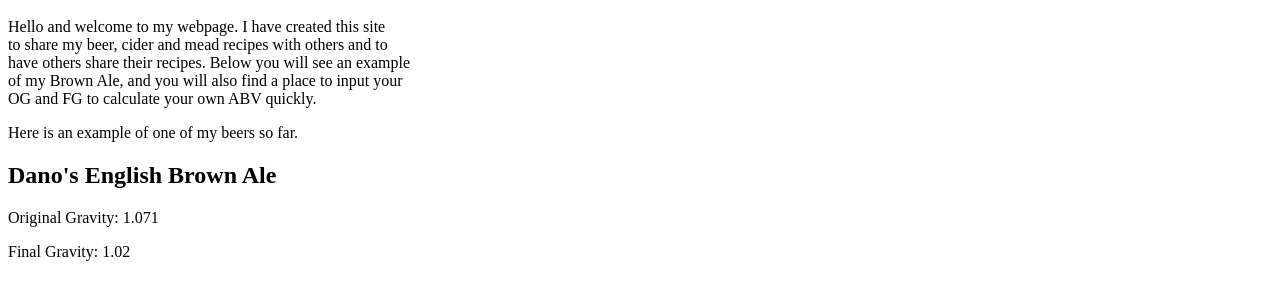
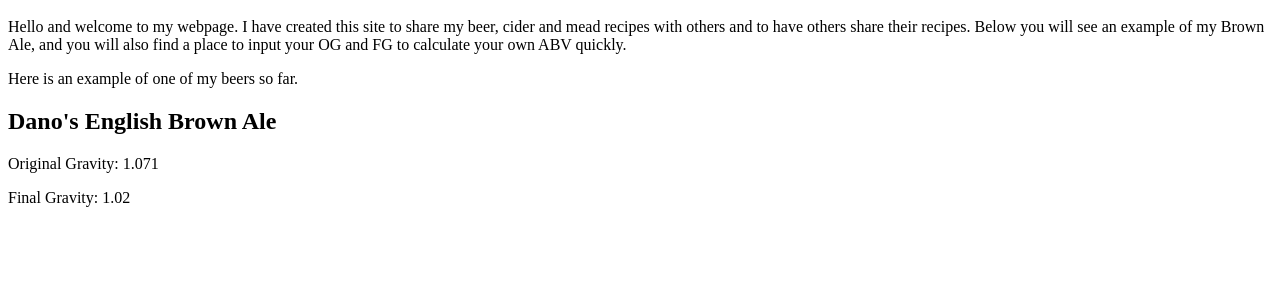
Before and after one commit to Brewman72/Brewsite, a plain HTML site: page index.html in a window 1280 px wide. Shown: the part 48-348 px from the top of the page. Drawn offline with Linux system fonts and the light colour scheme.

Commit message:
Add files via upload

```diff
--- a/index.html
+++ b/index.html
@@ -4,10 +4,10 @@
 <body>
     <h1>Brew Recipes for Everyone!</h1>
 
-    <p>Hello and welcome to my webpage. I have created this site<br>
-        to share my beer, cider and mead recipes with others and to <br>
-        have others share their recipes. Below you will see an example<br>
-        of my Brown Ale, and you will also find a place to input your <br>
+    <p>Hello and welcome to my webpage. I have created this site
+        to share my beer, cider and mead recipes with others and to
+        have others share their recipes. Below you will see an example
+        of my Brown Ale, and you will also find a place to input your
         OG and FG to calculate your own ABV quickly.</p>
 
     <p>Here is an example of one of my beers so far.</p>
--- /dev/null
+++ b/javascript/function_calulateAbv.js
@@ -0,0 +1,5 @@
+function calculateAbv(og, fg) {
+    abv = (og - fg)*131.125;
+    return abv;
+}
+calculateAbv(1.071, 1.02);
```
